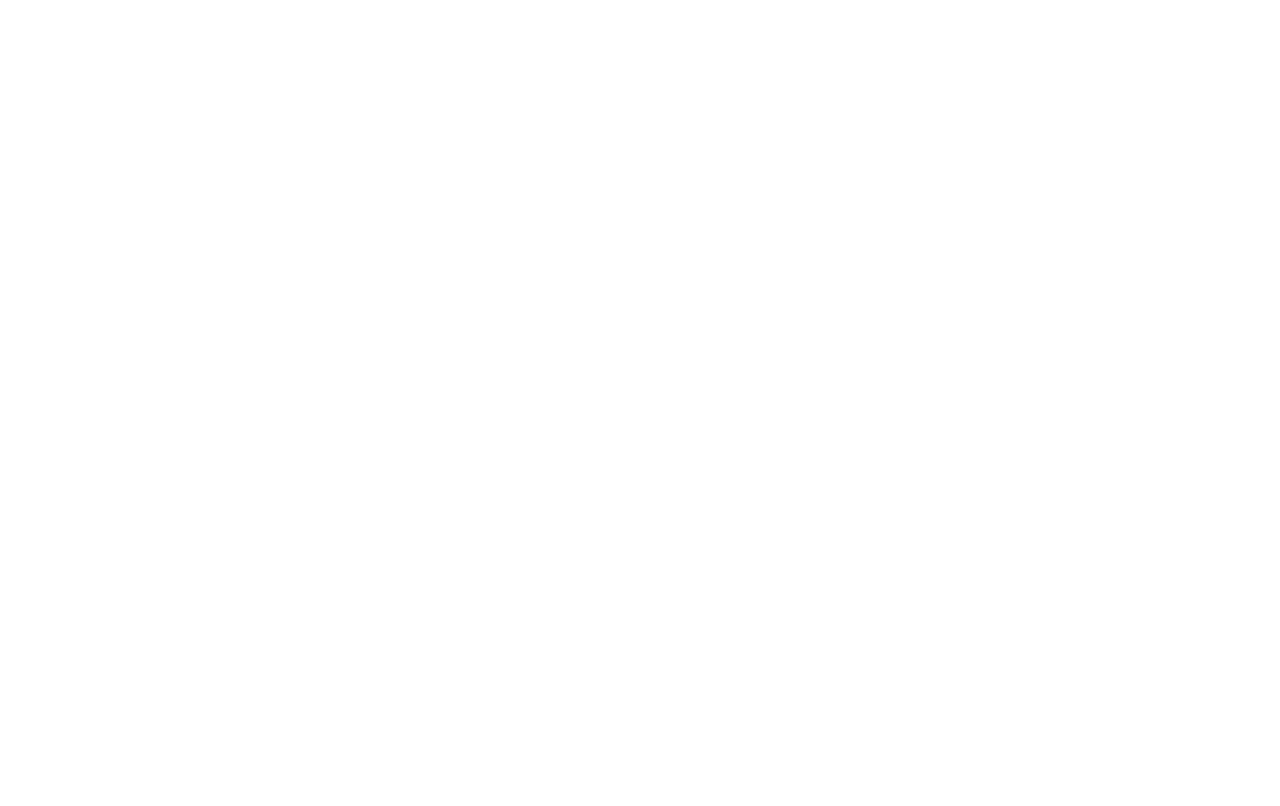
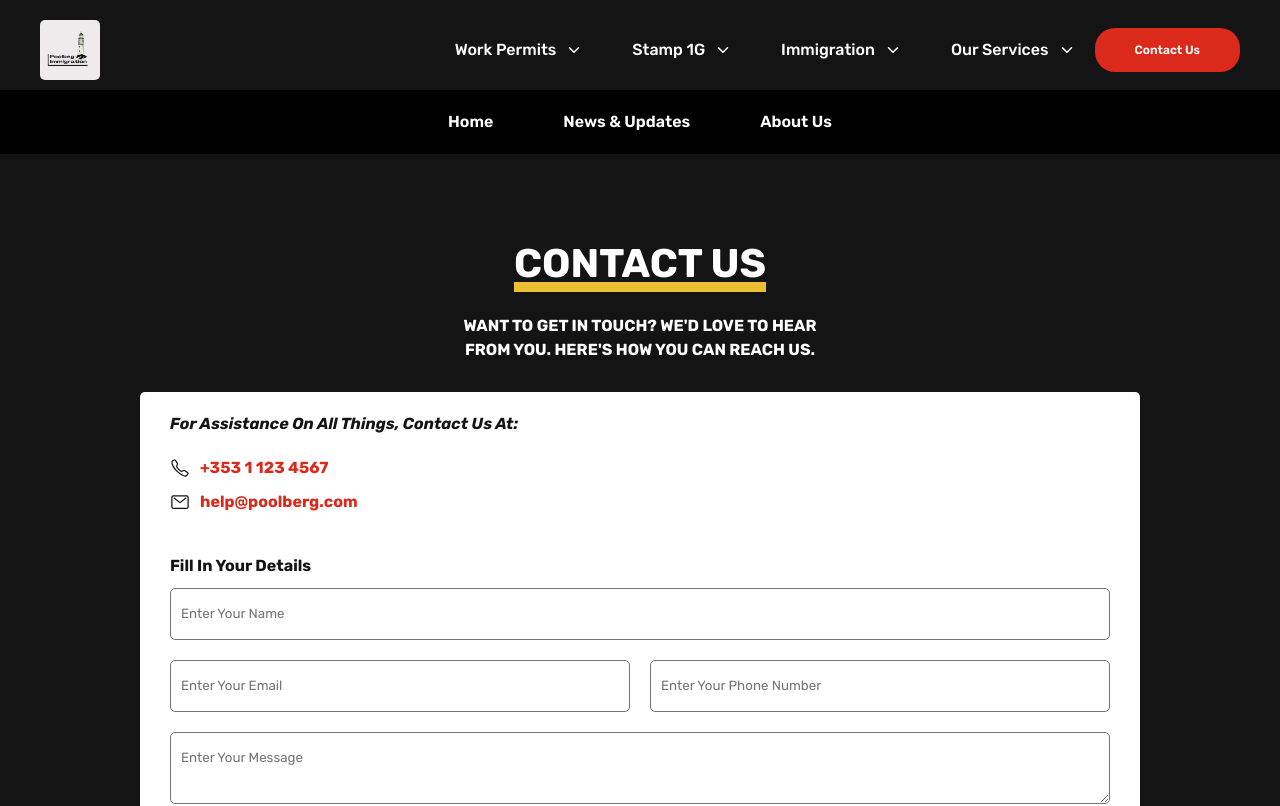
Before and after one commit to TartejBrothers/Poolbeg-Immigration, a React (Create React App) app: page /contact-us in a window 1280 px wide. Before the commit this address had no page. Shown: the top 806 px of the page. Built offline with nearby package versions, Linux system fonts and the light colour scheme.

Commit message:
Added: Contact Us Page

```diff
--- a/src/App.js
+++ b/src/App.js
@@ -9,6 +9,7 @@ import Immigration from "./pages/immigration";
 import ServicesEmployee from "./pages/services-employee";
 import ServicesIndividual from "./pages/services-individual";
 import NewsandUpdates from "./pages/news-updates";
+import ContactUs from "./pages/contactus";
 import AboutUs from "./pages/aboutus";
 import CriticalSkills from "./pages/critical-skills";
 function App() {
@@ -25,6 +26,7 @@ function App() {
           <Route path="/services/individual" element={<ServicesIndividual />} />
           <Route path="/news-updates" element={<NewsandUpdates />} />
           <Route path="/about-us" element={<AboutUs />} />
+          <Route path="/contact-us" element={<ContactUs />} />
           <Route
             path="/work-permit/critical-skills"
             element={<CriticalSkills />}
--- a/src/components/footer.jsx
+++ b/src/components/footer.jsx
@@ -153,7 +153,14 @@ export default function Footer() {
             </li>
 
             <li>
-              <button className="contactusbutton">Contact Us</button>
+              <button
+                className="contactusbutton"
+                onClick={() => {
+                  navigateTo("contact-us");
+                }}
+              >
+                Contact Us
+              </button>
             </li>
           </ul>
         </div>
--- a/src/components/navbar.jsx
+++ b/src/components/navbar.jsx
@@ -91,7 +91,14 @@ export default function Navbar() {
               </div>
             </li>
           </ul>
-          <button className="contactusbutton">Contact Us</button>
+          <button
+            className="contactusbutton"
+            onClick={() => {
+              navigateTo("contact-us");
+            }}
+          >
+            Contact Us
+          </button>
           <div className="navbarmobile">
             <img src={griplines} alt="Menu Bar" />
           </div>
--- /dev/null
+++ b/src/pages/contactus.jsx
@@ -0,0 +1,62 @@
+import React from "react";
+import "../styles/contactus.css";
+import Navbar from "../components/navbar";
+import Footer from "../components/footer";
+export default function ContactUs() {
+  return (
+    <div className="contactusmain">
+      <Navbar />
+      <div className="contactusbody">
+        <h1>Contact Us</h1>
+        <h4>
+          Want to get in touch? We'd love to hear from you. Here's how you can
+          reach us.
+        </h4>
+        <div className="contactusmainbody">
+          <div className="contactleft">
+            <h6>For assistance on all things, contact us at:</h6>
+            <div className="contactelements">
+              <div className="contacticonleft">
+                <ion-icon name="call-outline"></ion-icon>
+              </div>
+              <div className="contactright">
+                <h5>+353 1 123 4567</h5>
+              </div>
+            </div>
+            <div className="contactelements">
+              <div className="contacticonleft">
+                <ion-icon name="mail-outline"></ion-icon>
+              </div>
+              <div className="contactright">
+                <h5>help@poolberg.com</h5>
+              </div>
+            </div>
+          </div>
+          <div className="contactformright">
+            <h4>Fill In Your Details</h4>
+            <form>
+              <input
+                type="text"
+                placeholder="Enter Your Name"
+                name="name"
+                required
+              />
+              <div className="inputdivhalf">
+                <input type="email" placeholder="Enter Your Email" required />
+
+                <input
+                  type="number"
+                  placeholder="Enter Your Phone Number"
+                  required
+                />
+              </div>
+              <textarea placeholder="Enter Your Message" required></textarea>
+              <button>Submit</button>
+            </form>
+          </div>
+        </div>
+      </div>
+      <Footer />
+    </div>
+  );
+}
--- /dev/null
+++ b/src/styles/contactus.css
@@ -0,0 +1,76 @@
+.contactusbody {
+  padding: 80px 40px;
+  background-color: #141414;
+  color: #fff;
+}
+
+.contactusbody h1 {
+  font-size: 2.5rem;
+  font-weight: 700;
+  text-transform: uppercase;
+  text-decoration: underline;
+  text-decoration-color: #ecbe31;
+  text-decoration-thickness: 10px;
+  margin-bottom: 20px;
+}
+.contactusbody h4 {
+  font-size: 16px;
+  font-weight: 700;
+  max-width: 400px;
+  margin: 0 auto;
+  text-transform: uppercase;
+  margin-bottom: 20px;
+}
+.contactusmainbody {
+  color: #141414;
+  max-width: 1000px;
+  margin: 30px auto 0px;
+  border-radius: 5px;
+  background-color: #fff;
+  display: flex;
+  flex-direction: column;
+  text-align: left;
+  padding: 20px 30px;
+}
+.contactusmainbody h6 {
+  font-size: 16px;
+  font-weight: 700;
+  font-style: italic;
+  text-transform: capitalize;
+  margin-bottom: 20px;
+}
+.contactelements {
+  display: flex;
+  align-items: center;
+
+  gap: 10px;
+  margin-bottom: 10px;
+}
+.contactleft {
+  margin-bottom: 30px;
+}
+.contacticonleft {
+  display: flex;
+  align-items: center;
+  gap: 10px;
+}
+.contactelements ion-icon {
+  font-size: 20px;
+}
+
+.contactusmainbody h5 {
+  font-size: 16px;
+  font-weight: 700;
+  margin: 0;
+  color: #db291c;
+}
+.contactusmainbody .contactformright {
+  width: 100%;
+}
+
+.contactformright h4 {
+  font-size: 16px;
+  font-weight: 700;
+  margin: 0;
+  text-transform: none;
+}
--- a/src/styles/navbar.css
+++ b/src/styles/navbar.css
@@ -1,4 +1,3 @@
-/* General navbar styling */
 .navbar {
   display: flex;
   flex-direction: column;
```
